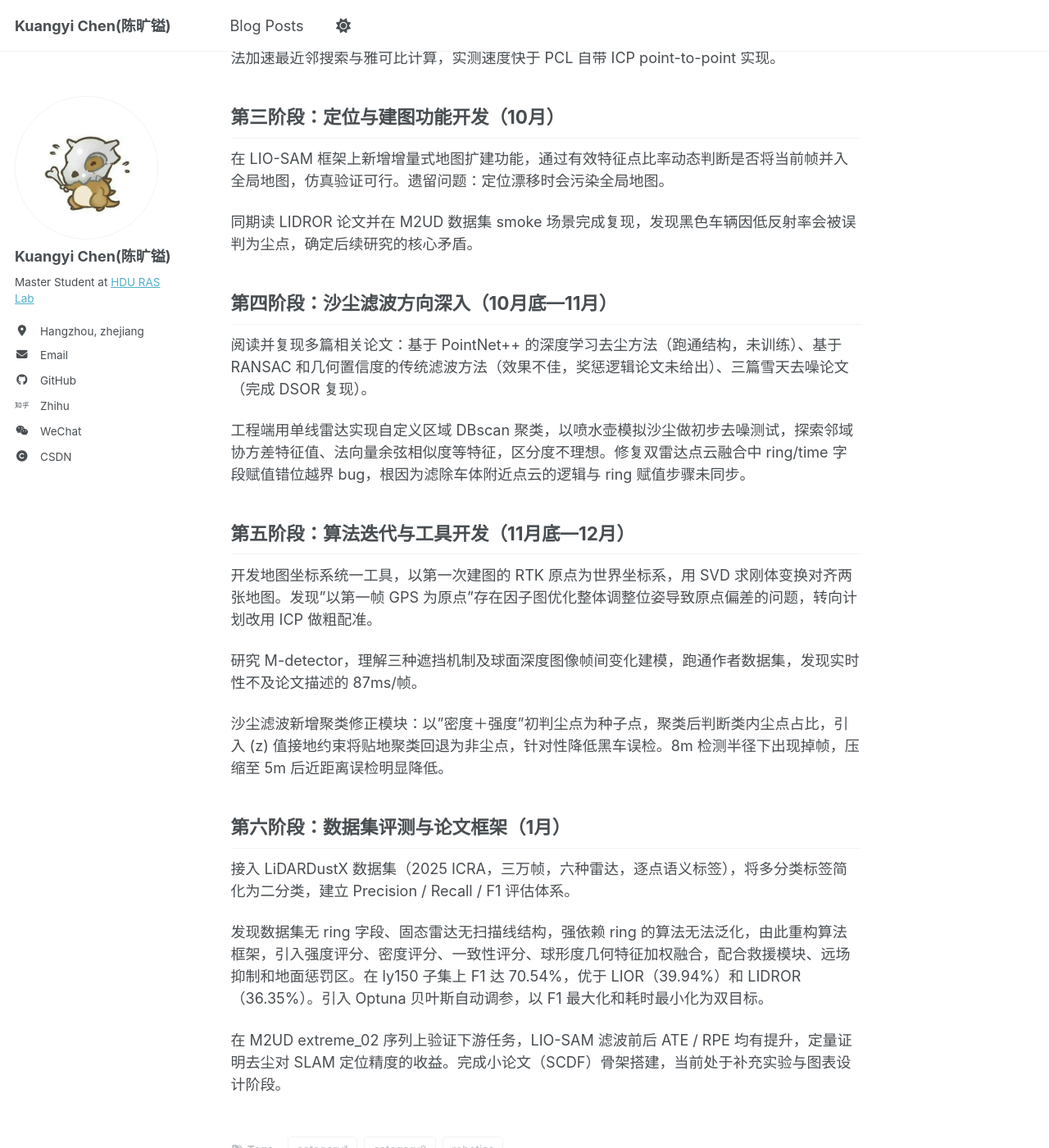
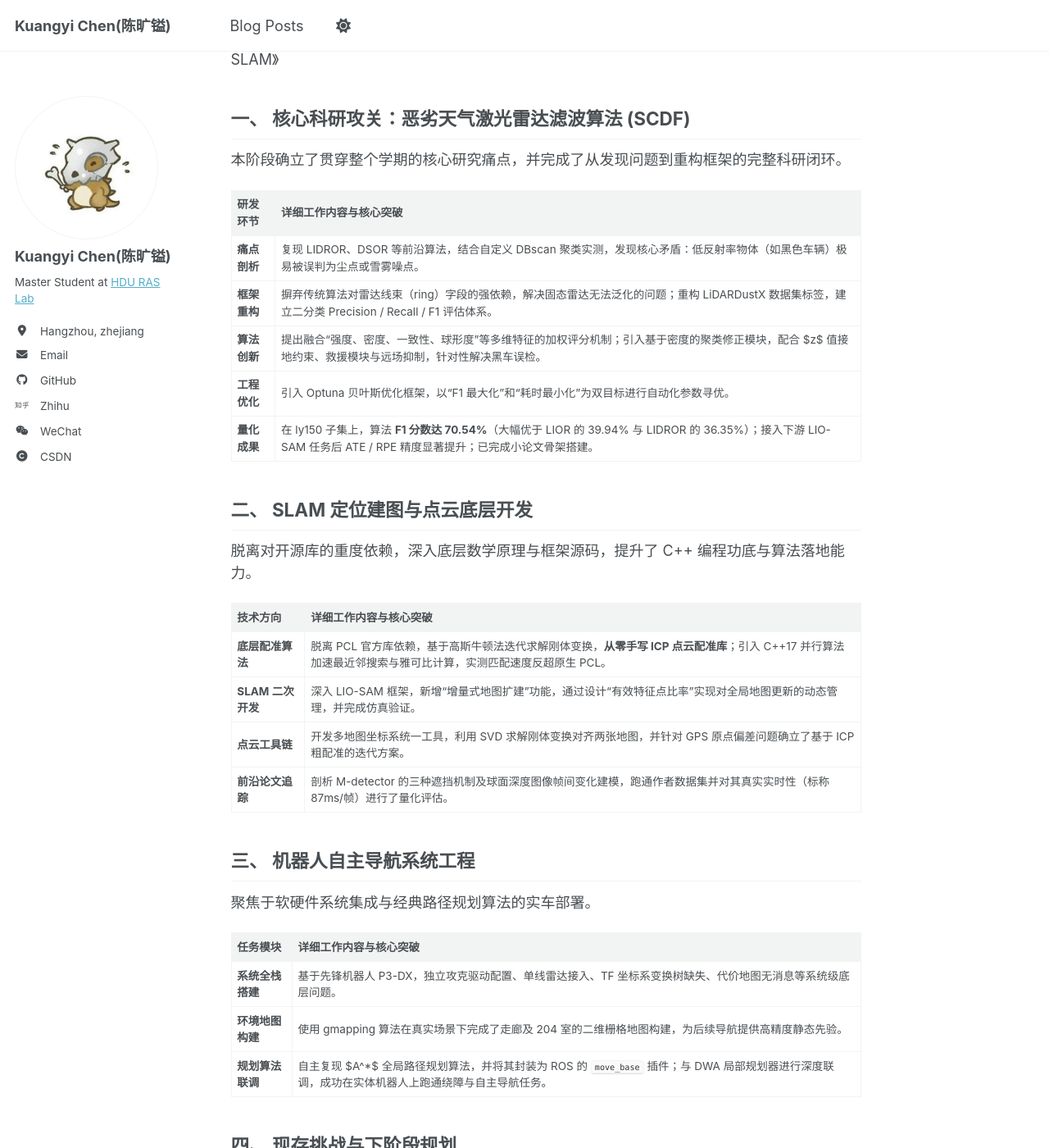
Before and after one commit to ckyFi9zero/ckyFi9zero.github.io, a Jekyll site: the page built from _posts/2012-08-14-blog-post-1.md, in a window 1280 px wide and 1400 px high, scrolled down 552 px. Shown: the whole window at 82% size. Built offline with Jekyll 4.4.1, drawn with Linux system fonts in a browser that asks for light colours; a script bundle is joined from its source files by our own code; library files that are not in the unit come from our copies; some of the changed text lies outside the part shown.

Commit message:
小更新

```diff
--- a/_posts/2012-08-14-blog-post-1.md
+++ b/_posts/2012-08-14-blog-post-1.md
@@ -4,45 +4,59 @@ date: 2026-02-25
 permalink: /posts/2026/02/blog-post-1/
 tags:
   - robotics
-  - category1
-  - category2
-publish: false
+  - SLAM
+  - point-cloud
+  - algorithm
+publish: true
 ---
 
 # 研一上学期工作总结
 
-## 第一阶段：机器人导航工程（6月—7月）
+作为技术总结的第一篇文章，本文旨在对研一上学期的核心工作进行全面复盘。开启记录计划的核心驱动力在于：我需要借由高频的文字总结，来系统性地锻炼自己的写作总结与逻辑表达能力，并以此为杠杆，提升接下来的科研生产力。
 
-基于先锋机器人 P3-DX 搭建完整自主导航系统。完成了驱动配置、单线激光雷达接入，解决 TF 变换缺失、代价地图无消息等环境问题，用 gmapping 完成走廊及 204 室的栅格地图构建。自主复现 A\* 算法并封装为 move_base 全局规划插件，与 DWA 局部规划器联调，实现绕障自主导航。遗留问题：重规划时内部地图数据未同步更新实时障碍物。
+6月到9月是一个过渡阶段，这段时间我适应了本科生到研究生的转变，这时候还没有分方向，主要在打基础和师兄打一些研究生的竞赛。主要回顾了ROS基础，然后学习了高翔老师的《视觉SLAM十四讲》的前六章，和《点云库PCL从入门到精通》的前12章，了解到PCL库中的ICP配准较慢，参考学习了高翔老师一个手搓版的ICP速度非常快。
 
-## 第二阶段：点云基础积累（8月—9月）
+10月开始确定了研究方向，开始阅读相关论文，主要学习了怎么去读文献和复现算法，开始了解了领域内的优秀论文，主要以经典的点云滤波为主。
 
-系统学习 PCL 前十二章，完成 CropHull 滤波、边界检测、NDT 配准等可视化实验，用 D455 跑通 RTAB-Map。手写 ICP 点云配准库，采用高斯牛顿法迭代求解刚体变换，引入 C++17 并行算法加速最近邻搜索与雅可比计算，实测速度快于 PCL 自带 ICP point-to-point 实现。
+在其中学习了LIOSAM和liosan的变种liorf，其中关于IMU预积分的内容参考了《自动驾驶中的SLAM》
 
-## 第三阶段：定位与建图功能开发（10月）
+## 一、 核心科研攻关：恶劣天气激光雷达滤波算法 (SCDF)
 
-在 LIO-SAM 框架上新增增量式地图扩建功能，通过有效特征点比率动态判断是否将当前帧并入全局地图，仿真验证可行。遗留问题：定位漂移时会污染全局地图。
+本阶段确立了贯穿整个学期的核心研究痛点，并完成了从发现问题到重构框架的完整科研闭环。
 
-同期读 LIDROR 论文并在 M2UD 数据集 smoke 场景完成复现，发现黑色车辆因低反射率会被误判为尘点，确定后续研究的核心矛盾。
+| 研发环节     | 详细工作内容与核心突破                                       |
+| :----------- | :----------------------------------------------------------- |
+| **痛点剖析** | 复现 LIDROR、DSOR 等前沿算法，结合自定义 DBscan 聚类实测，发现核心矛盾：低反射率物体（如黑色车辆）极易被误判为尘点或雪雾噪点。 |
+| **框架重构** | 摒弃传统算法对雷达线束（ring）字段的强依赖，解决固态雷达无法泛化的问题；重构 LiDARDustX 数据集标签，建立二分类 Precision / Recall / F1 评估体系。 |
+| **算法创新** | 提出融合“强度、密度、一致性、球形度”等多维特征的加权评分机制；引入基于密度的聚类修正模块，配合 $z$ 值接地约束、救援模块与远场抑制，针对性解决黑车误检。 |
+| **工程优化** | 引入 Optuna 贝叶斯优化框架，以“F1 最大化”和“耗时最小化”为双目标进行自动化参数寻优。 |
+| **量化成果** | 在 ly150 子集上，算法 **F1 分数达 70.54%**（大幅优于 LIOR 的 39.94% 与 LIDROR 的 36.35%）；接入下游 LIO-SAM 任务后 ATE / RPE 精度显著提升；已完成小论文骨架搭建。 |
 
-## 第四阶段：沙尘滤波方向深入（10月底—11月）
+## 二、 SLAM 定位建图与点云底层开发
 
-阅读并复现多篇相关论文：基于 PointNet++ 的深度学习去尘方法（跑通结构，未训练）、基于 RANSAC 和几何置信度的传统滤波方法（效果不佳，奖惩逻辑论文未给出）、三篇雪天去噪论文（完成 DSOR 复现）。
+脱离对开源库的重度依赖，深入底层数学原理与框架源码，提升了 C++ 编程功底与算法落地能力。
 
-工程端用单线雷达实现自定义区域 DBscan 聚类，以喷水壶模拟沙尘做初步去噪测试，探索邻域协方差特征值、法向量余弦相似度等特征，区分度不理想。修复双雷达点云融合中 ring/time 字段赋值错位越界 bug，根因为滤除车体附近点云的逻辑与 ring 赋值步骤未同步。
+| 技术方向          | 详细工作内容与核心突破                                       |
+| :---------------- | :----------------------------------------------------------- |
+| **底层配准算法**  | 脱离 PCL 官方库依赖，基于高斯牛顿法迭代求解刚体变换，**从零手写 ICP 点云配准库**；引入 C++17 并行算法加速最近邻搜索与雅可比计算，实测匹配速度反超原生 PCL。 |
+| **SLAM 二次开发** | 深入 LIO-SAM 框架，新增“增量式地图扩建”功能，通过设计“有效特征点比率”实现对全局地图更新的动态管理，并完成仿真验证。 |
+| **点云工具链**    | 开发多地图坐标系统一工具，利用 SVD 求解刚体变换对齐两张地图，并针对 GPS 原点偏差问题确立了基于 ICP 粗配准的迭代方案。 |
+| **前沿论文追踪**  | 剖析 M-detector 的三种遮挡机制及球面深度图像帧间变化建模，跑通作者数据集并对其真实实时性（标称 87ms/帧）进行了量化评估。 |
 
-## 第五阶段：算法迭代与工具开发（11月底—12月）
+## 三、 机器人自主导航系统工程
 
-开发地图坐标系统一工具，以第一次建图的 RTK 原点为世界坐标系，用 SVD 求刚体变换对齐两张地图。发现"以第一帧 GPS 为原点"存在因子图优化整体调整位姿导致原点偏差的问题，转向计划改用 ICP 做粗配准。
+聚焦于软硬件系统集成与经典路径规划算法的实车部署。
 
-研究 M-detector，理解三种遮挡机制及球面深度图像帧间变化建模，跑通作者数据集，发现实时性不及论文描述的 87ms/帧。
+| 任务模块         | 详细工作内容与核心突破                                       |
+| :--------------- | :----------------------------------------------------------- |
+| **系统全栈搭建** | 基于先锋机器人 P3-DX，独立攻克驱动配置、单线雷达接入、TF 坐标系变换树缺失、代价地图无消息等系统级底层问题。 |
+| **环境地图构建** | 使用 gmapping 算法在真实场景下完成了走廊及 204 室的二维栅格地图构建，为后续导航提供高精度静态先验。 |
+| **规划算法联调** | 自主复现 $A^*$ 全局路径规划算法，并将其封装为 ROS 的 `move_base` 插件；与 DWA 局部规划器进行深度联调，成功在实体机器人上跑通绕障与自主导航任务。 |
 
-沙尘滤波新增聚类修正模块：以"密度＋强度"初判尘点为种子点，聚类后判断类内尘点占比，引入 \(z\) 值接地约束将贴地聚类回退为非尘点，针对性降低黑车误检。8m 检测半径下出现掉帧，压缩至 5m 后近距离误检明显降低。
+## 四、 现存挑战与下阶段规划
 
-## 第六阶段：数据集评测与论文框架（1月）
-
-接入 LiDARDustX 数据集（2025 ICRA，三万帧，六种雷达，逐点语义标签），将多分类标签简化为二分类，建立 Precision / Recall / F1 评估体系。
-
-发现数据集无 ring 字段、固态雷达无扫描线结构，强依赖 ring 的算法无法泛化，由此重构算法框架，引入强度评分、密度评分、一致性评分、球形度几何特征加权融合，配合救援模块、远场抑制和地面惩罚区。在 ly150 子集上 F1 达 70.54%，优于 LIOR（39.94%）和 LIDROR（36.35%）。引入 Optuna 贝叶斯自动调参，以 F1 最大化和耗时最小化为双目标。
-
-在 M2UD extreme\_02 序列上验证下游任务，LIO-SAM 滤波前后 ATE / RPE 均有提升，定量证明去尘对 SLAM 定位精度的收益。完成小论文（SCDF）骨架搭建，当前处于补充实验与图表设计阶段。
+| 待解决问题领域     | 现象剖析与下阶段工作计划                                     |
+| :----------------- | :----------------------------------------------------------- |
+| **科研论文冲刺**   | SCDF 小论文的理论框架已完备。下阶段核心任务是补充下游实车实验、优化对比图表设计，完成论文最终润色并投递。 |
+| **动态避障优化**   | 导航重规划时，内部地图数据未能同步更新实时障碍物。计划深入 `move_base` 底层代价地图更新逻辑，提升动态避障响应能力。 |
+| **建图鲁棒性增强** | LIO-SAM 定位发生漂移时极易污染全局地图。计划引入位姿协方差置信度检测机制，从源头阻断错误点云并入全局地图。 |
```
